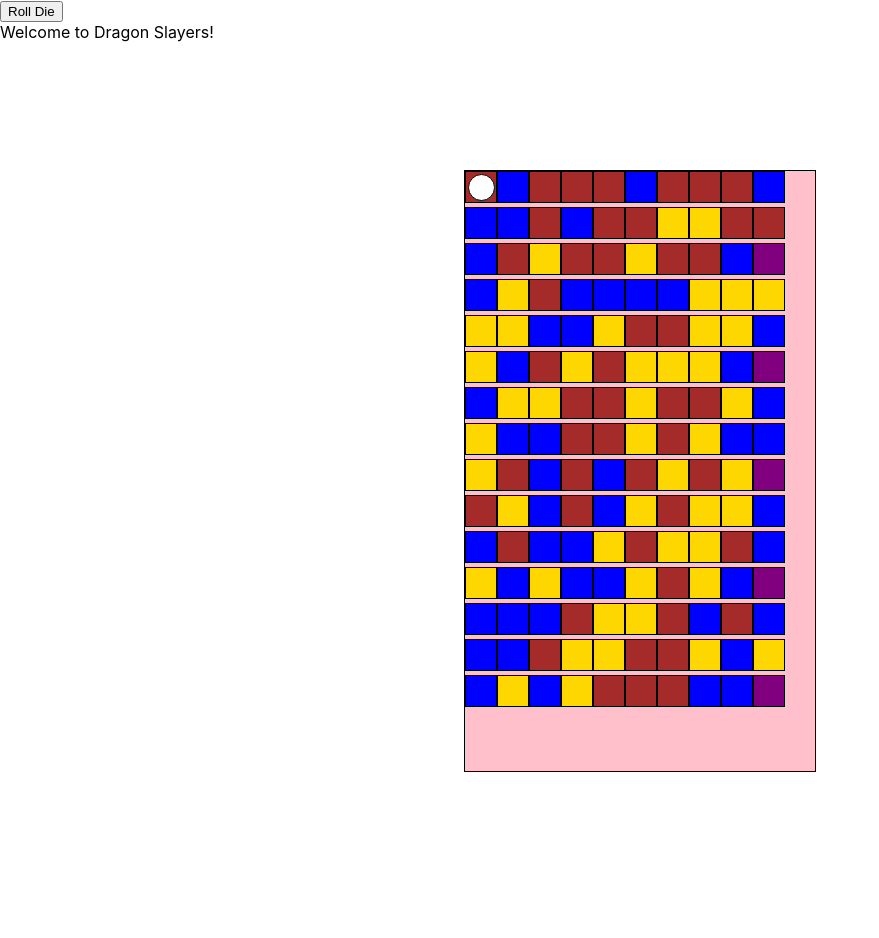
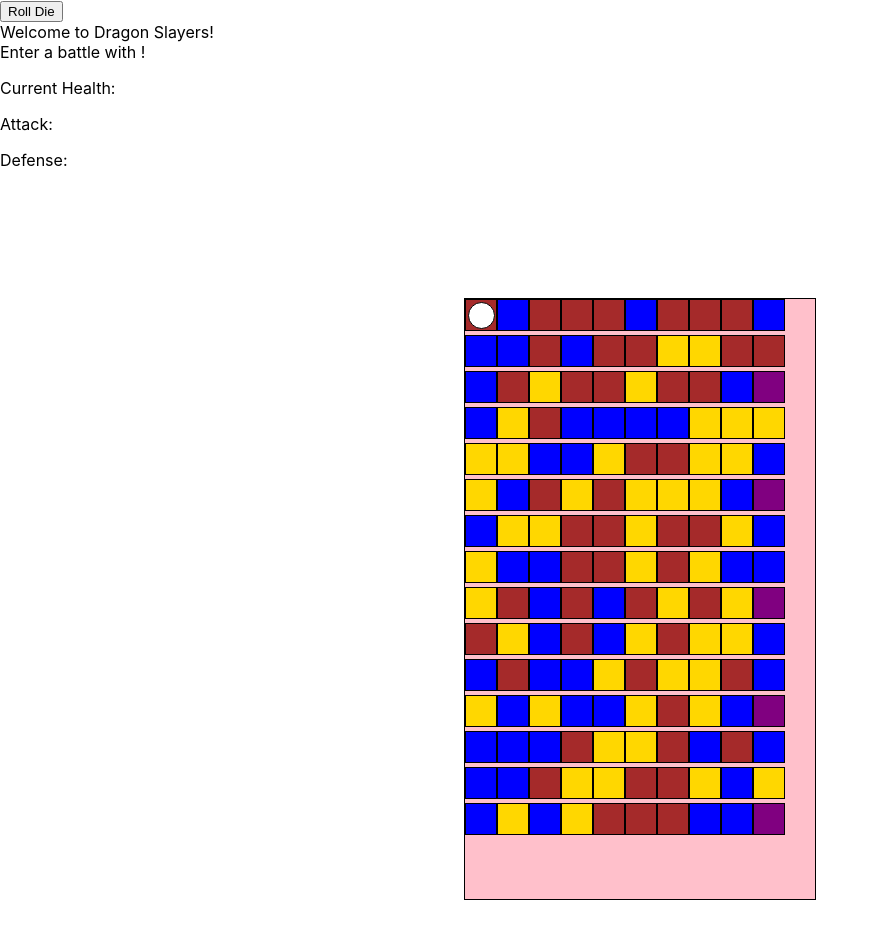
Before and after one commit to Team-Dragon-Slayers/dragon-slayers, a React (Create React App) app: page / in a window 1280 px wide. Shown: the top 938 px of the page, without its empty margins (0-879 px from the left). Built offline with nearby package versions, Linux system fonts and the light colour scheme.

Commit message:
add Battle and Treasure components with basic display

```diff
--- a/src/App.js
+++ b/src/App.js
@@ -4,6 +4,8 @@ import Gameboard from './components/Gameboard/Gameboard'
 import CardRow from './components/CardRow/CardRow';
 import RollBtn from './components/RollBtn/RollBtn';
 import Message from './components/Message';
+import Battle from './components/Battle';
+import Treasure from './components/Treasure';
 import * as cardAPI from './services/card';
 import * as monsterAPI from './services/monster';
 
@@ -42,8 +44,15 @@ class App extends Component {
 
   state = {
     playerLocation: 1,
+    playerStats: {
+      currentHealth: 10,
+      maxHealth: 10,
+      attack: 2,
+      defense: 2},
     deck: [],
-    message: "Welcome to Dragon Slayers!"
+    message: "Welcome to Dragon Slayers!",
+    monster: {},
+    treasure: {},
   }
 
   handleEncounter = () => {
@@ -62,7 +71,7 @@ class App extends Component {
   handleMonsterEncounter = async (zone) => {
     let monster = await monsterAPI.getRandomMonster(zone);
     let msg = `You've encountered an angry ${monster.name}!`;
-    this.setState({message: msg})
+    this.setState({message: msg, monster: monster})
     console.log(monster);
   }
 
@@ -77,13 +86,9 @@ class App extends Component {
 
   addCardToDeck = async () => {
     let newCard = await cardAPI.drawCard();
-    let msg = `You've stumbled upon a buried treasure! A new card has been added to your deck:
-    Name: ${newCard.name}
-    Type: ${newCard.type}
-    ${newCard.type} Points: ${newCard.points}
-    `
+    let msg = `You've stumbled upon a buried treasure! A new card has been added to your deck.`
     console.log(newCard)
-    this.setState({ deck: [...this.state.deck, newCard], message: msg})
+    this.setState({ deck: [...this.state.deck, newCard], message: msg, treasure: newCard})
     console.log(this.state.deck)
   }
 
@@ -97,6 +102,19 @@ class App extends Component {
         <Message
           message={this.state.message}
         />
+
+        {boardArr[this.state.playerLocation-1].type === "Monster" ?
+        <Battle
+          monster={this.state.monster}
+          deck={this.state.deck}
+          playerStats={this.state.playerStats}
+        /> : <></>  }
+
+        {boardArr[this.state.playerLocation-1].type === "Treasure" ?
+        <Treasure
+          treasure={this.state.treasure}
+        /> : <></>  }
+
         <Gameboard
           boardArr={boardArr}
           playerLocation={this.state.playerLocation}
--- /dev/null
+++ b/src/components/Battle.jsx
@@ -0,0 +1,13 @@
+import React from 'react';
+
+const Battle = (props) => {
+    return (
+        <div>Enter a battle with {props.monster.name}!
+            <p>Current Health: {props.monster.currentHealth}</p>
+            <p>Attack: {props.monster.attack}</p>
+            <p>Defense: {props.monster.defense}</p>
+        </div>
+    );
+}
+
+export default Battle;
--- /dev/null
+++ b/src/components/Treasure.jsx
@@ -0,0 +1,13 @@
+import React from 'react';
+
+const Treasure = (props) => {
+    return (
+        <div>Found a treasure:
+            <p>Name: {props.treasure.name}</p>
+            <p>Type: {props.treasure.type}</p>
+            <p>{props.treasure.type} Points: {props.treasure.points}</p>
+        </div>
+    );
+}
+
+export default Treasure;
```
